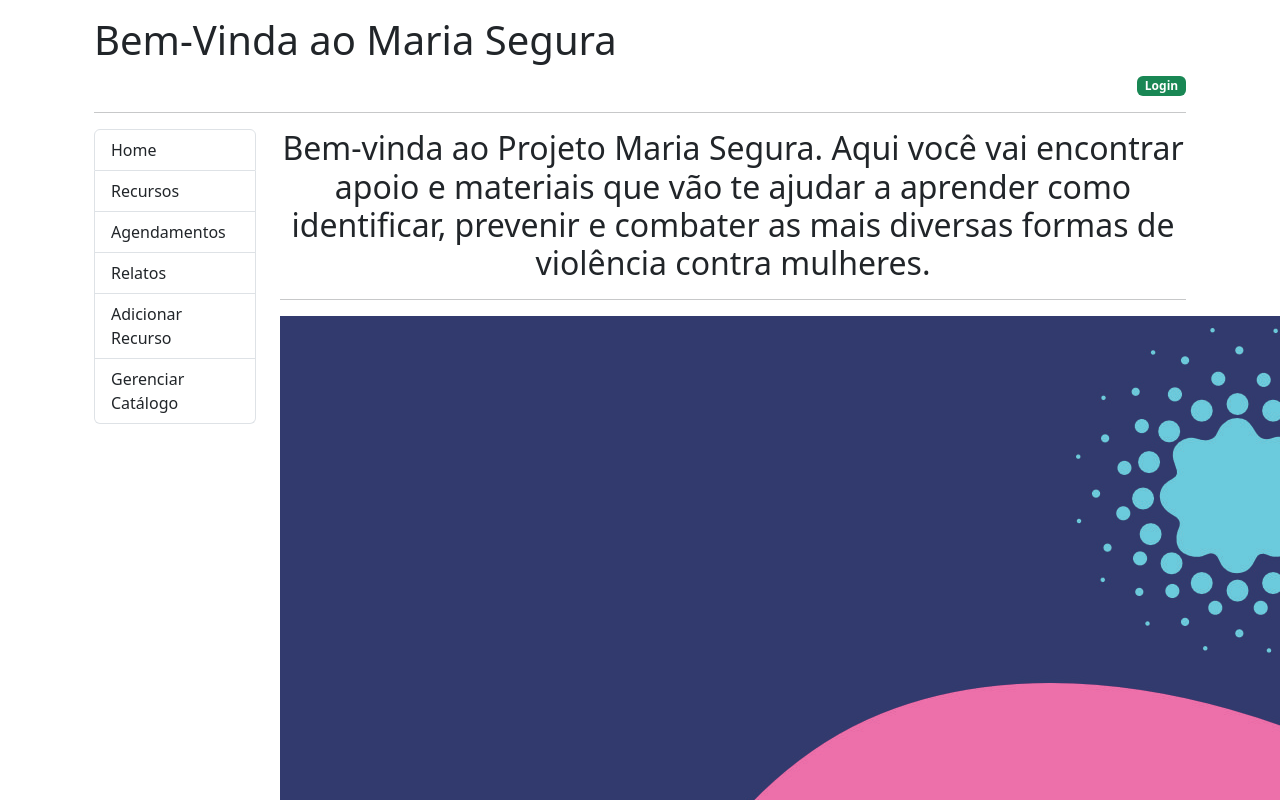
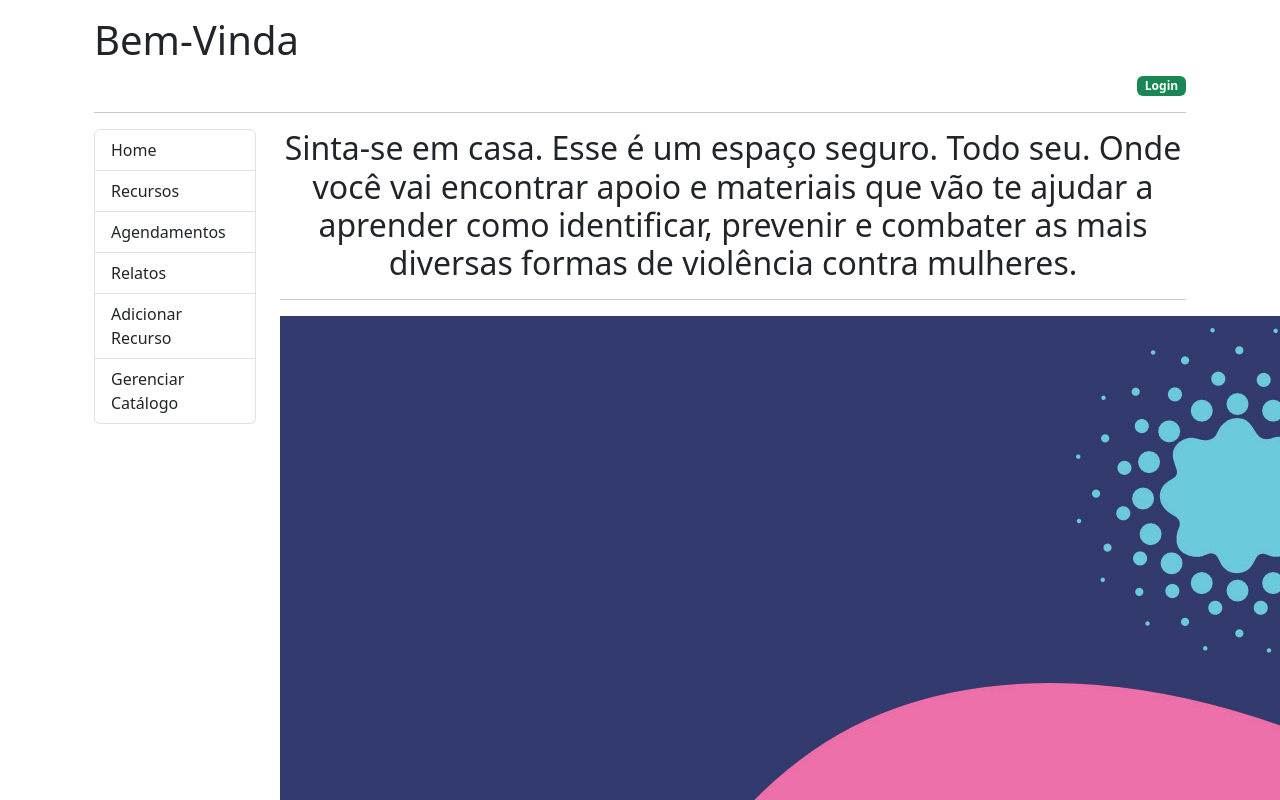
Before and after one commit to Rafaela314/mariasegura_web, a React (Create React App) app: page / in a window 1280 px wide. Shown: the top 800 px of the page. Built offline with nearby package versions, Linux system fonts and the light colour scheme.

Commit message:
add new components draft

```diff
--- a/src/App.js
+++ b/src/App.js
@@ -1,32 +1,33 @@
-import Home from './components/Home';
+import { Link, Outlet } from 'react-router-dom';
 
 function App() {
     return (
         <div className="container">
             <div className="row">
                 <div className="col">
-                    <h1 className="mt-3"> Bem-Vinda ao Maria Segura </h1>
+                    <h1 className="mt-3"> Bem-Vinda </h1>
                 </div>
             </div>
             <div className="col text-end">
-                <a href="#!"><span className="badge bg-success">Login</span></a>
+                <Link to="/login"><span className="badge bg-success">Login</span></Link>
             </div>
             <hr className="mb-3"></hr>
             <div className="row">
                 <div className="col-md-2">
                     <nav>
                         <div className="list-group">
-                            <a href="#!"className="list-group-item list-group-item-action">Home</a>
-                            <a href="#!"className="list-group-item list-group-item-action">Recursos</a>
-                            <a href="#!"className="list-group-item list-group-item-action">Agendamentos</a>
-                            <a href="#!"className="list-group-item list-group-item-action">Relatos</a>
-                            <a href="#!"className="list-group-item list-group-item-action">Adicionar Recurso</a>
-                            <a href="#!"className="list-group-item list-group-item-action">Gerenciar Catálogo</a>
+                            <Link to="/"className="list-group-item list-group-item-action">Home</Link>
+                            <Link to="/resources"className="list-group-item list-group-item-action">Recursos</Link>
+                            <Link to="/appointments"className="list-group-item list-group-item-action">Agendamentos</Link>
+                            <Link to="/journal"className="list-group-item list-group-item-action">Relatos</Link>
+                            <Link to="/admin/resource/0"className="list-group-item list-group-item-action">Adicionar Recurso</Link>
+                            <Link to="/admin"className="list-group-item list-group-item-action">Gerenciar Catálogo</Link>
                         </div>
                     </nav>
                 </div>
                 <div className="col-md-10">
-                    <Home />
+
+                    <Outlet></Outlet>
                 </div>
             </div>
         </div>
--- a/src/components/Home.js
+++ b/src/components/Home.js
@@ -3,9 +3,9 @@ const Home = () => {
     return(
         <>
         <div className="text-center">
-            <h2>Bem-vinda ao Projeto Maria Segura.
-            Aqui você vai encontrar apoio e materiais que vão te ajudar a aprender como identificar, prevenir e combater
-            as mais diversas formas de violência contra mulheres.
+            <h2>
+            Sinta-se em casa. Esse é um espaço seguro. Todo seu. Onde você vai encontrar apoio e materiais que vão te ajudar
+            a aprender como identificar, prevenir e combater as mais diversas formas de violência contra mulheres.
             </h2>
             <hr />
             <img src={Hug} alt="women hug"></img>
--- a/src/index.js
+++ b/src/index.js
@@ -2,6 +2,26 @@ import React from 'react';
 import ReactDOM from 'react-dom/client';
 import AppClass from './AppClass';
 import App from './App';
+import { RouterProvider, createBrowserRouter } from 'react-router-dom';
+import ErrorPage from './components/ErrorPage';
+import Home from './components/Home';
+import Resources from './components/Resources';
+
+
+const router = createBrowserRouter([
+  {
+    path: "/",
+    element: <App />,
+    errorElement: <ErrorPage />,
+    children: [
+      {index: true, element: <Home />},
+      {
+        path: "/resources",
+        element: <Resources />,
+      }
+    ]
+  }
+])
 
 
 const root = ReactDOM.createRoot(document.getElementById('root'));
@@ -11,7 +31,7 @@ root.render(
       <div className="row">
         <div className="col">
          {/* <AppClass />*/}
-          <App />
+          <RouterProvider router={router} />
         </div>
       </div>
     </div>
```
Also changed, not shown: src/components/Appointments.js (added, +11 -0 lines), src/components/EditResource.js (added, +11 -0 lines), src/components/Login.js (added, +11 -0 lines), src/components/ManageResources.js (added, +11 -0 lines), src/components/Resource.js (added, +11 -0 lines).
